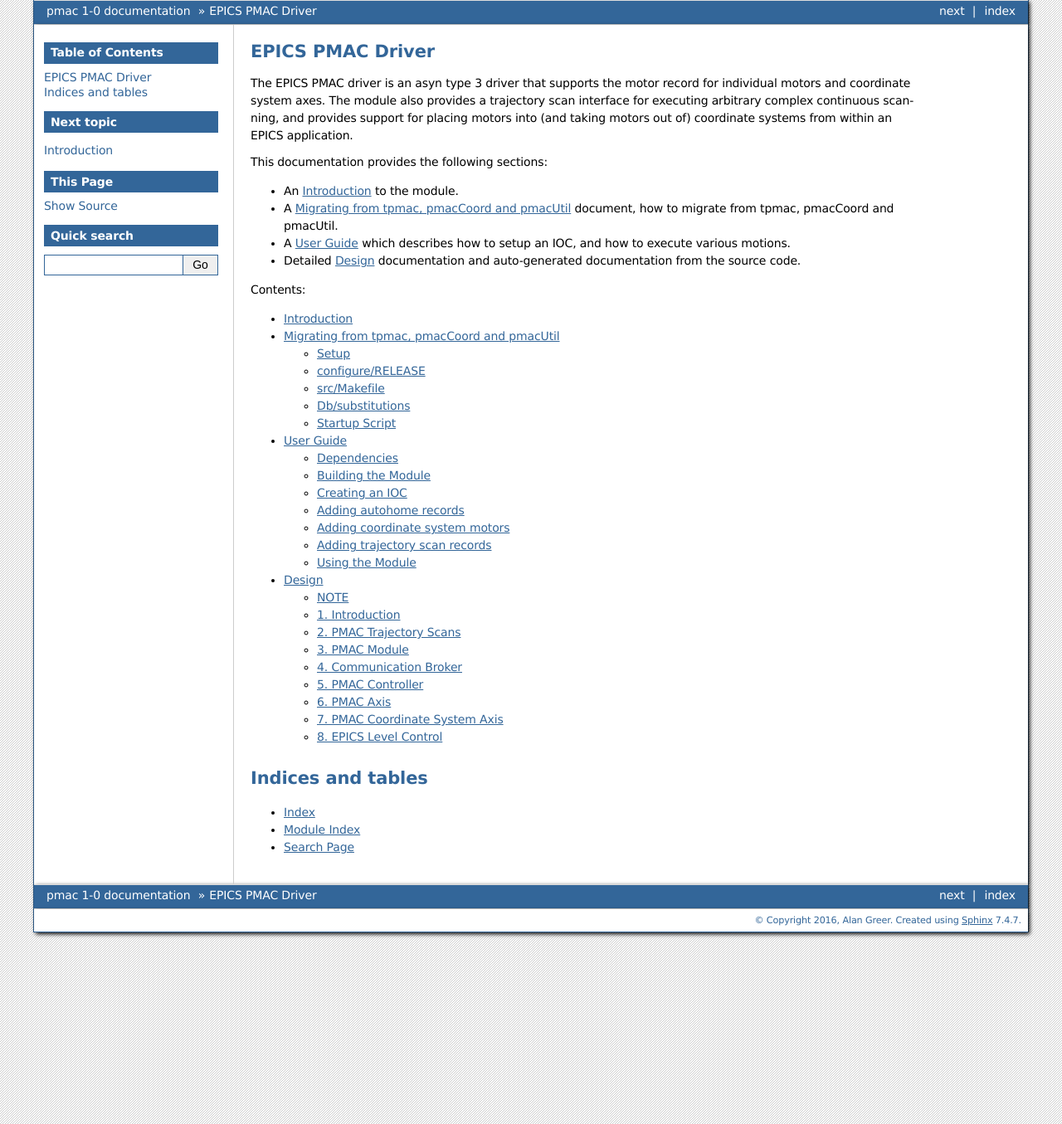
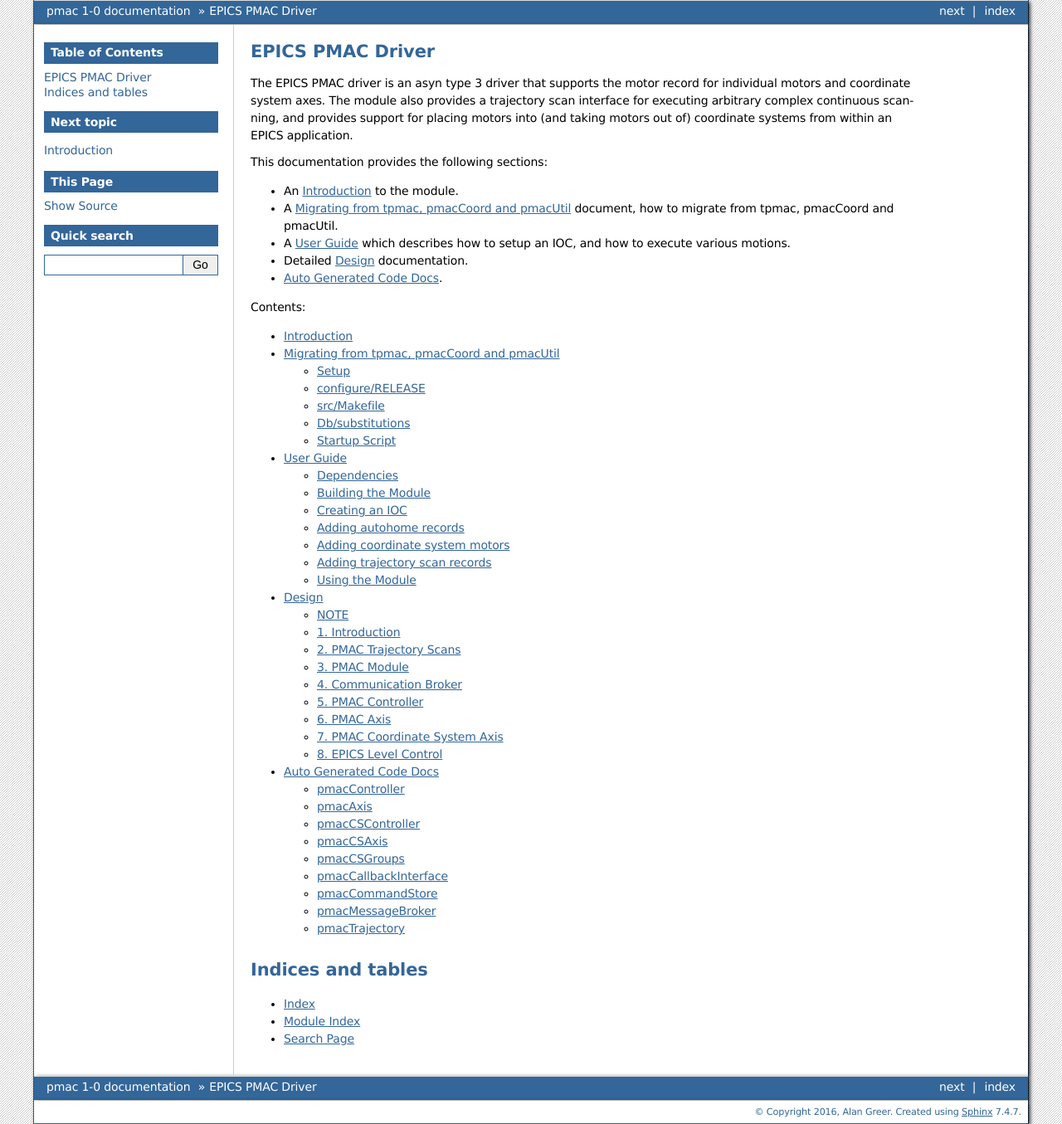
Before and after one commit to DiamondLightSource/pmac, a Sphinx documentation site: the page built from docs/source/index.rst, in a window 1280 px wide. Shown: the whole page at 83% size. Built offline with Sphinx 7.4.7, drawn with Linux system fonts in a browser that asks for light colours.

Commit message:
Implemented use of breathe to add source code docs to main docs.

```diff
--- /dev/null
+++ b/docs/source/code.py
@@ -0,0 +1,6 @@
+.. _code_doc:
+
+Code
+====
+
+.. doxygenclass:: pmacController
--- /dev/null
+++ b/docs/source/code.rst
@@ -0,0 +1,19 @@
+.. _code_doc:
+
+Auto Generated Code Docs
+========================
+
+Class list:
+
+.. toctree::
+   :maxdepth: 2
+
+   pmacController
+   pmacAxis
+   pmacCSController
+   pmacCSAxis
+   pmacCSGroups
+   pmacCallbackInterface
+   pmacCommandStore
+   pmacMessageBroker
+   pmacTrajectory
--- a/docs/source/conf.py
+++ b/docs/source/conf.py
@@ -29,7 +29,10 @@
 # Add any Sphinx extension module names here, as strings. They can be
 # extensions coming with Sphinx (named 'sphinx.ext.*') or your custom
 # ones.
-extensions = []
+extensions = ['breathe']
+
+breathe_projects = { "pmac": "../doxygen/xml" }
+breathe_default_project = "pmac"
 
 # Add any paths that contain templates here, relative to this directory.
 templates_path = ['_templates']
--- a/docs/source/index.rst
+++ b/docs/source/index.rst
@@ -13,7 +13,8 @@
 * An :ref:`introduction` to the module.
 * A :ref:`migration` document, how to migrate from tpmac, pmacCoord and pmacUtil.
 * A :ref:`user_guide` which describes how to setup an IOC, and how to execute various motions.
-* Detailed :ref:`design_doc` documentation and auto-generated documentation from the source code.
+* Detailed :ref:`design_doc` documentation.
+* :ref:`code_doc`.
 
 Contents:
 
@@ -24,6 +25,7 @@
    migration
    user
    design
+   code
 
 
 Indices and tables
```
Also changed, not shown: docs/source/pmacAxis.rst (added, +9 -0 lines), docs/source/pmacCSAxis.rst (added, +9 -0 lines), docs/source/pmacCSController.rst (added, +9 -0 lines), docs/source/pmacCSGroups.rst (added, +9 -0 lines), docs/source/pmacCallbackInterface.rst (added, +9 -0 lines), docs/source/pmacCommandStore.rst (added, +9 -0 lines), docs/source/pmacController.rst (added, +9 -0 lines), docs/source/pmacMessageBroker.rst (added, +9 -0 lines), docs/source/pmacTrajectory.rst (added, +9 -0 lines).
